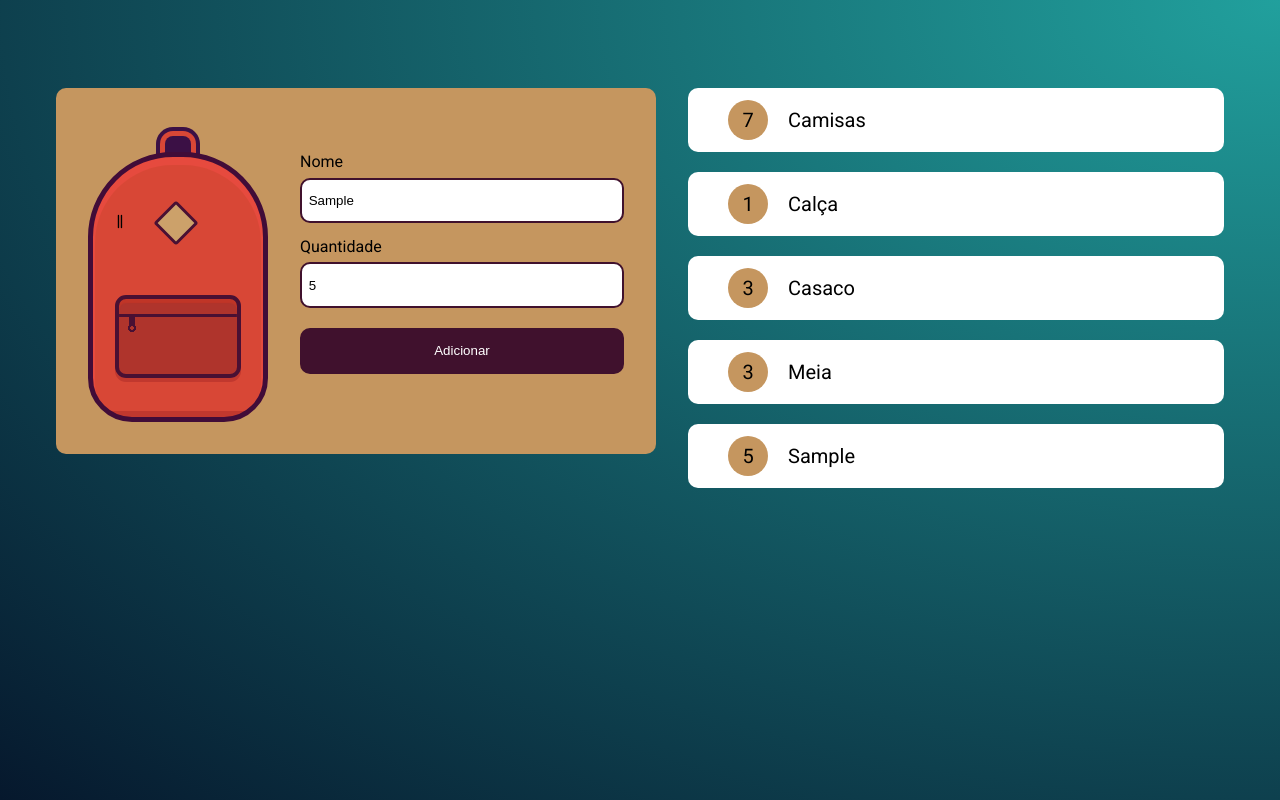
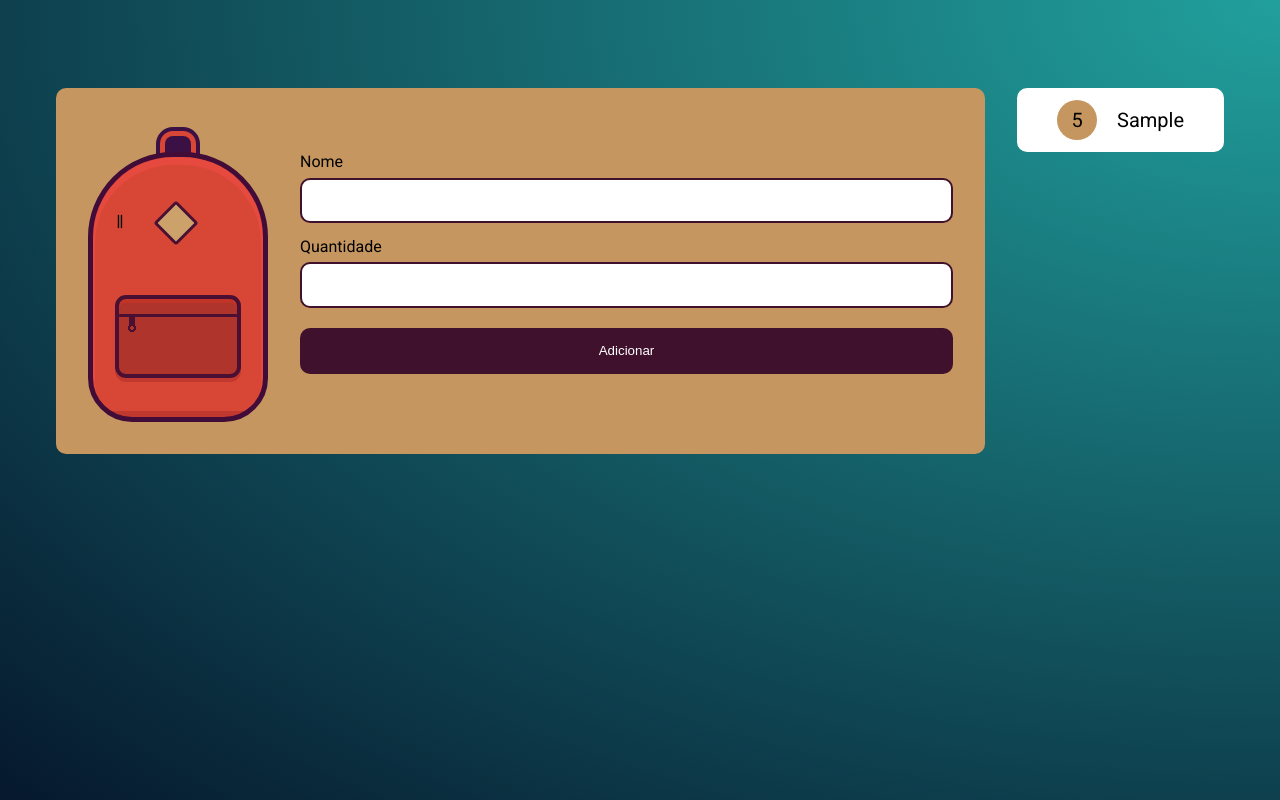
Before and after one commit to Biamah/mochila-de-viagem, a plain HTML site: page index.html in a window 1280 px wide. Both pictures are taken after typing "Sample", "5" into the empty fields and a click on the input "Adicionar". Drawn offline with Linux system fonts and the light colour scheme.

Commit message:
feat: leave dynamic list and add items saved in localstorage

```diff
--- a/index.html
+++ b/index.html
@@ -25,10 +25,6 @@
         </div>
 
         <ul class="lista" id="lista">
-            <li class="item"><strong>7</strong>Camisas</li>
-            <li class="item"><strong>1</strong>Calça</li>
-            <li class="item"><strong>3</strong>Casaco</li>
-            <li class="item"><strong>3</strong>Meia</li>
         </ul>
     </main>
     <script src="script/main.js"></script>
--- a/script/main.js
+++ b/script/main.js
@@ -1,28 +1,52 @@
 const form = document.getElementById('novoItem');
 const lista = document.getElementById('lista');
+
+// lista de itens inicial
+const itens = JSON.parse(localStorage.getItem('itens')) || [];
+itens.forEach((elemento) => {
+    criaElemento(elemento);
+});
 
 form.addEventListener('submit', (e) => {
     e.preventDefault();
 
-    const nome = e.target.elements['nome'].value;
-    const quantidade = e.target.elements['quantidade'].value;
+    // pega nome e quantidade cadastrados no form
+    const nome = e.target.elements['nome'];
+    const quantidade = e.target.elements['quantidade'];
 
-    criaElemento(nome, quantidade);
+    // objeto item atual
+    const itemAtual = {
+        'nome': nome.value,
+        'quantidade': quantidade.value,
+    }
+
+    // cria elemento li na lista
+    criaElemento(itemAtual);
+
+    // adiciona item na lista
+    itens.push(itemAtual);
+
+    // salva no localStorage
+    localStorage.setItem('itens', JSON.stringify(itens));
+
+    nome.value = '';
+    quantidade.value = '';
 });
 
-function criaElemento (nome, quantidade) {
+function criaElemento (item) {
     // cria novo li e add classe
     const novoItem = document.createElement('li');
-    novoItem.classList.add('item');
+    novoItem.classList.add("item");
 
     // cria elemento strong e atribui a ele a quantidade digitado pelo usuário
     const numeroItem = document.createElement('strong');
-    numeroItem.innerHTML = quantidade;
+    numeroItem.innerHTML = item.quantidade;
 
     // cria novo item da lista com informações completas
     novoItem.appendChild(numeroItem);
-    novoItem.innerHTML += nome;
+    novoItem.innerHTML += item.nome;
 
     // adiciona novo item a lista
     lista.appendChild(novoItem);
+
 }
```
